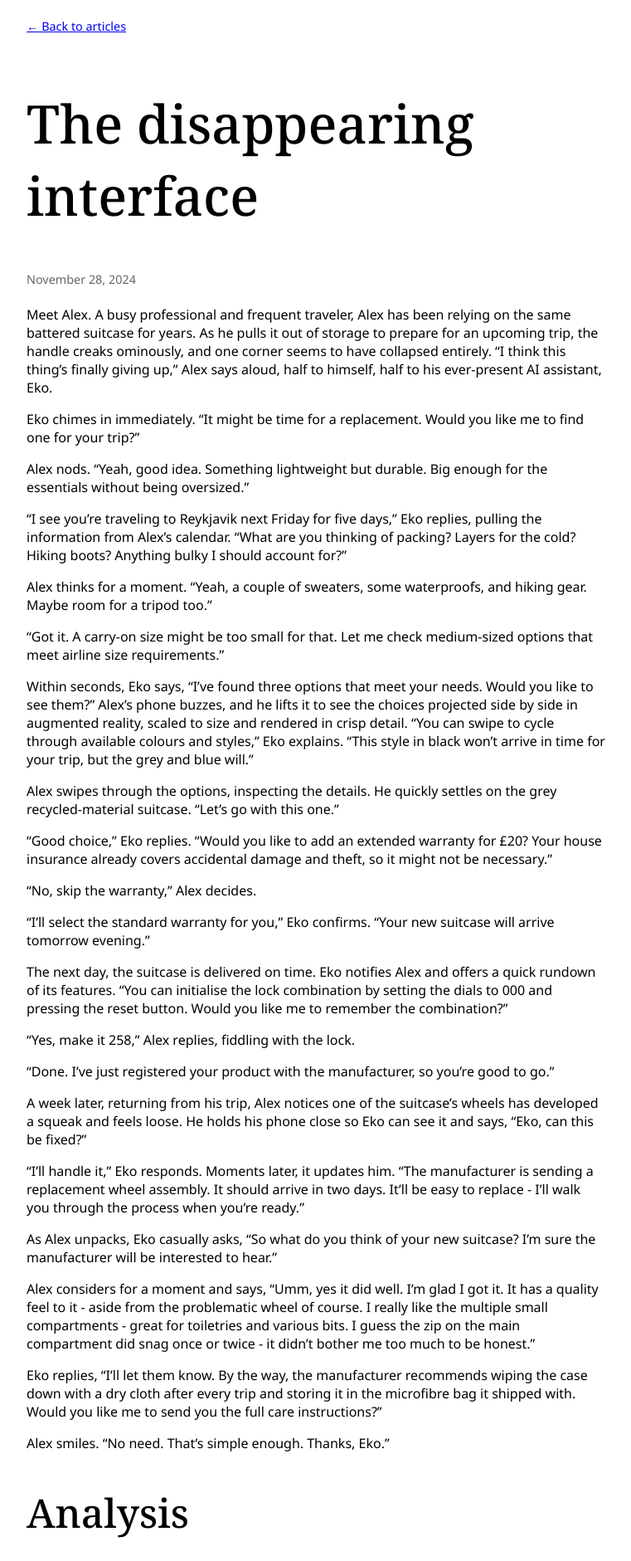
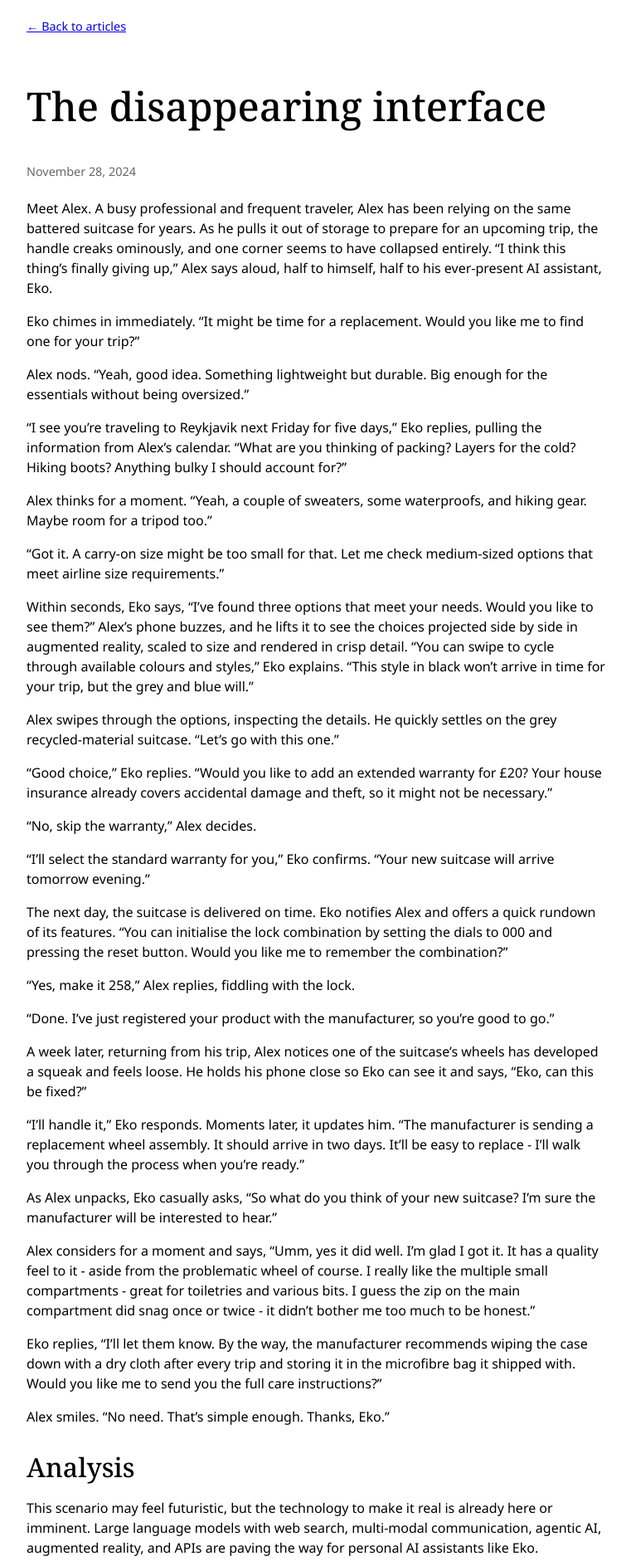
Before and after one commit to jessespeak/jessespeak.github.io, a Jekyll site: the page built from _future/the-disappearing-interface.md, in a window 1280 px wide. Shown: the top 1881 px of the page at 83% size, without its empty margins (258-1019 px from the left). Built offline with Jekyll 4.4.1, drawn with Linux system fonts in a browser that asks for light colours.

Commit message:
Wrangling font styles

```diff
--- a/_layouts/post.html
+++ b/_layouts/post.html
@@ -25,18 +25,22 @@
 }
 
     h1 {
-      font-size: 4em;
+      font-size: 3em;
       margin-bottom: 0.75em;
     }
 
       h2 {
-          font-size:3em;
+          font-size:2em;
           margin-bottom: 0.5em;
       }
         h3 {
-          font-size:2em;
+          font-size:1.5em;
           margin-bottom: 0.5em;
       }
+    p {
+      font-size: 1em;
+      line-height: 1.5;
+    }
 
     .back-link {
       font-size: 0.9em;
```
Also changed, not shown: _layouts/default.html (+4 -4 lines).
